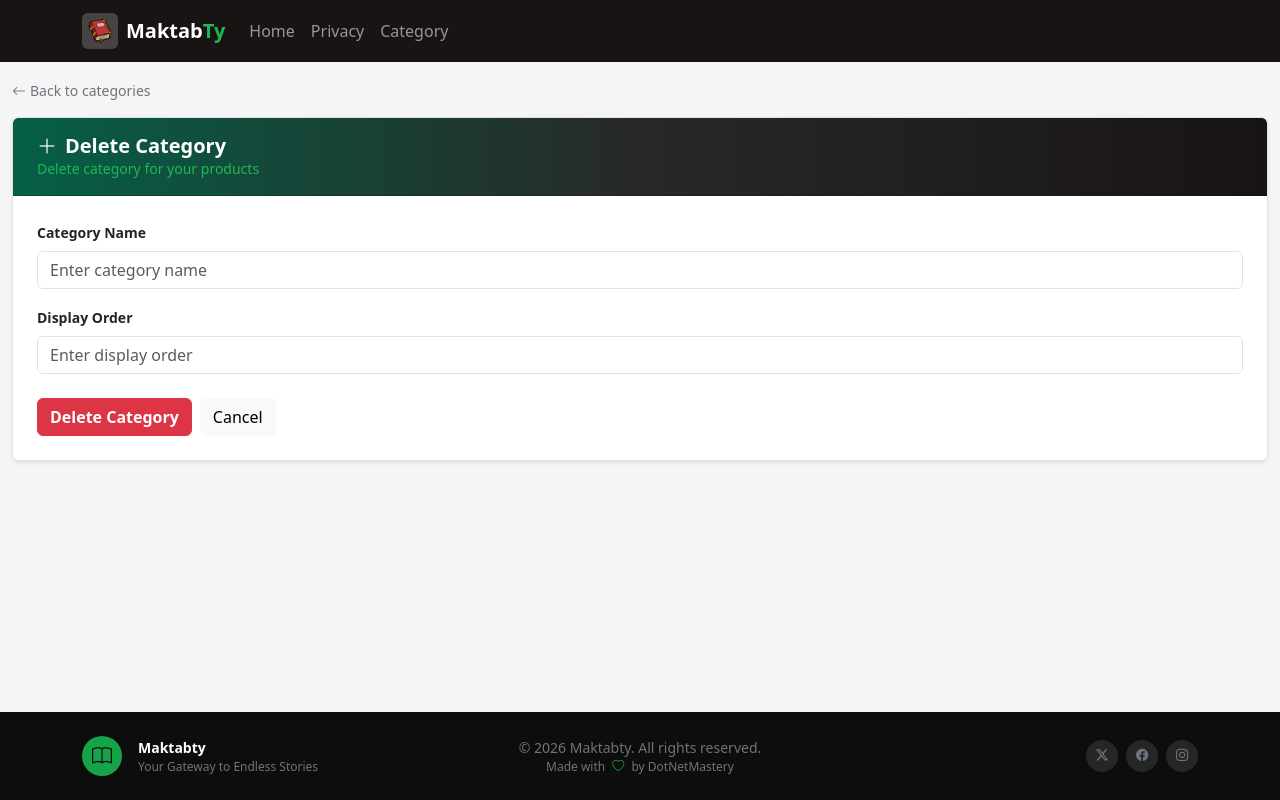
After one commit to kareem-Ahmed25/Maktabty-BookStore, an ASP.NET Core app: template MaktabtyWeb/Views/Category/Delete.cshtml in a window 1280 px wide. The commit adds this page. Run offline with ASP.NET Core 8, Linux system fonts and the light colour scheme; the template is opened without the code that fills it, so the values that code supplies are empty; style sheets or scripts are compiled from the project's sources.

Commit message:
Add delete category

```diff
--- /dev/null
+++ b/MaktabtyWeb/Views/Category/Delete.cshtml
@@ -0,0 +1,36 @@
+@using MaktabtyWeb.Models
+@model Category
+
+<div class="container-fluid py-3">
+    <a asp-controller="Category" asp-action="Index" class="text-decoration-none text-secondary small fw-medium d-inline-flex align-items-center gap-1 mb-3">
+        <i class="bi bi-arrow-left"></i> Back to categories
+    </a>
+    <div class="card border shadow-sm overflow-hidden">
+        <div class="card-header text-white py-3 px-4" style="background: linear-gradient(to right, #065f46, #282828, #191414);">
+            <h5 class="mb-0 fw-bold"><i class="bi bi-plus-lg me-2"></i>Delete Category</h5>
+            <p class="mb-0 small" style="color: #1DB954;">Delete category for your products</p>
+        </div>
+        <div class="card-body p-4">
+            <form method="post" asp-action="Delete">
+                <input asp-for="Id" hidden />
+                <div asp-validation-summary="ModelOnly" class="text-danger small"></div>
+                <div class="mb-3">
+                    <label asp-for="Name" class="form-label fw-semibold small">Category Name</label>
+                    <input type="text" readonly name="Name" asp-for="Name" class="form-control" placeholder="Enter category name" />
+                </div>
+                <div class="mb-3">
+                    <label asp-for="DisplayOrder" class="form-label fw-semibold small">Display Order</label>
+                    <input type="number" readonly name="DisplayOrder" asp-for="DisplayOrder" class="form-control" placeholder="Enter display order" />
+                </div>
+                <div class="d-flex gap-2 mt-4">
+                    <button type="submit" class="btn btn-danger fw-semibold">Delete Category</button>
+                    <a asp-controller="Category" asp-action="Index" class="btn btn-light fw-medium">Cancel</a>
+                </div>
+            </form>
+        </div>
+    </div>
+</div>
+
+@section Scripts {
+    <partial name="_ValidationScriptsPartial" />
+}
--- a/MaktabtyWeb/Views/Category/Index.cshtml
+++ b/MaktabtyWeb/Views/Category/Index.cshtml
@@ -30,7 +30,7 @@
                         <td><span class="badge bg-light text-dark border">@obj.DisplayOrder</span></td>
                         <td class="text-end">
                             <a asp-action="Update" asp-route-id="@obj.Id" class="btn btn-sm btn-outline-success me-1"><i class="bi bi-pencil-square me-1"></i>Edit</a>
-                            <a asp-action="Delete" class="btn btn-sm btn-outline-danger"><i class="bi bi-trash me-1"></i>Delete</a>
+                            <a asp-action="Delete" asp-route-id="@obj.Id" class="btn btn-sm btn-outline-danger"><i class="bi bi-trash me-1"></i>Delete</a>
                         </td>
                     </tr>
                     }
```
Also changed, not shown: MaktabtyWeb/Controllers/CategoryController.cs (+35 -6 lines).
